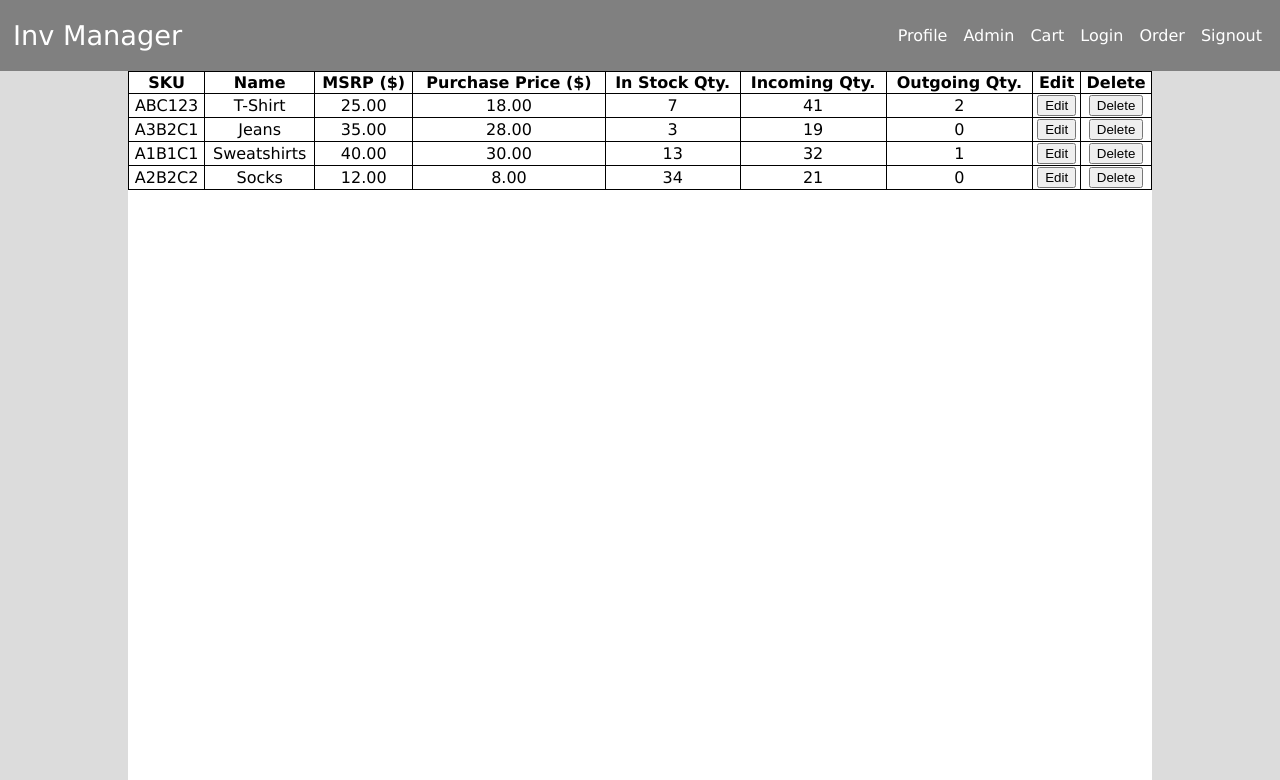
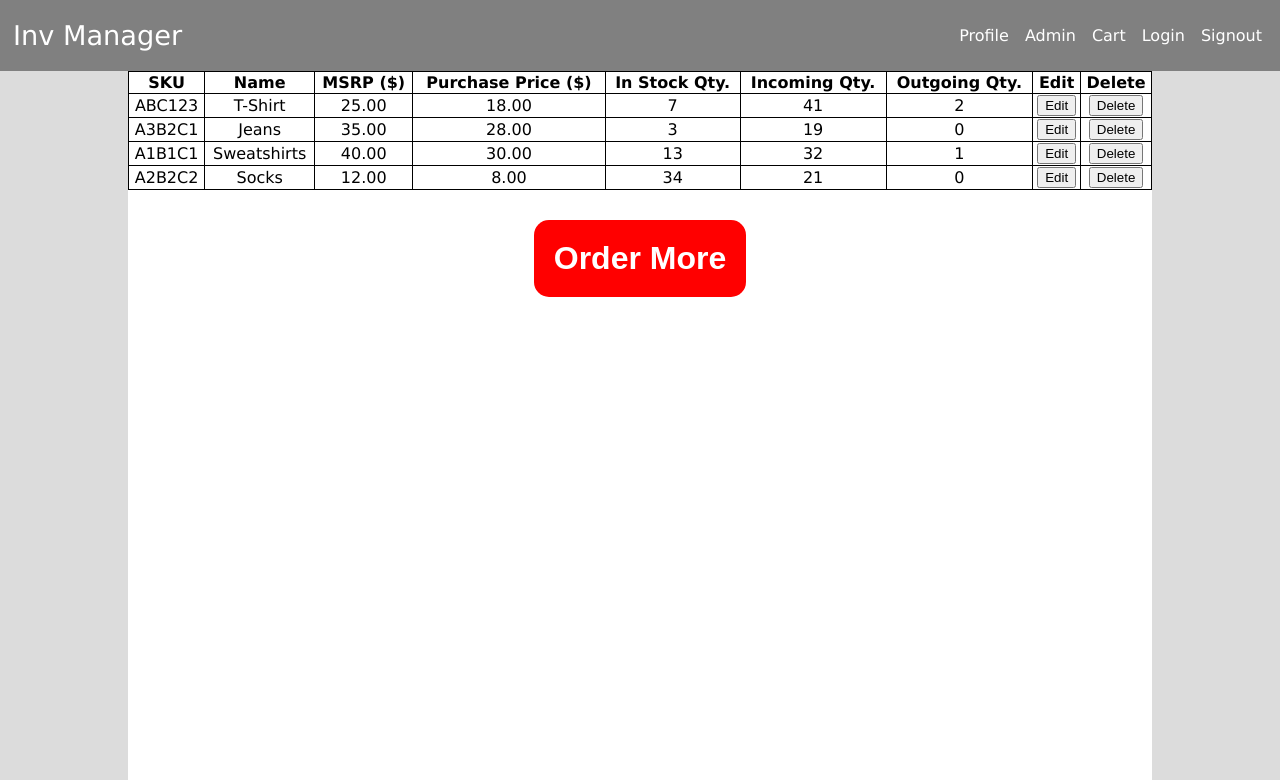
Before and after one commit to Voyex/Inventory-Management, a PHP site: page /admin.php in a window 1280 px wide. Shown: the top 780 px of the page. Run offline with PHP 8.4, Linux system fonts and the light colour scheme.

Commit message:
admin button and createOrder html

```diff
--- a/admin.php
+++ b/admin.php
@@ -71,6 +71,10 @@ include_once('template/header.php');
       </tr>
 
     </table>
+    <div class="ordering-btn">
+      <button class="order-btn" onclick="window.location.href='createOrder.php'">Order More</button>
+    </div>
+
   </form>
 </div>
 
--- a/css/admin.css
+++ b/css/admin.css
@@ -26,3 +26,28 @@ main {
 .invalid {
   color: red;
 }
+
+.ordering-btn {
+  justify-content: center;
+  display: flex;
+  align-items: center;
+  width: 100%;
+  padding-top: 30px;
+}
+
+.order-btn {
+  position: relative;
+  padding: 20px;
+  color: white;
+  font-size: 2em;
+  font-weight: 700;
+  background-color: red;
+  cursor: pointer;
+  border: none;
+  border-radius: 15px;
+  transition: 0.1s ease-in-out;
+}
+
+.order-btn:hover {
+  background-color: rgb(139, 0, 0);
+}
--- a/template/header.php
+++ b/template/header.php
@@ -42,7 +42,6 @@ $twig = new \Twig\Environment($loader);
                 <li><a href="admin.php" class="nav-link">Admin</a></li>
                 <li><a href="cart.php" class="nav-link">Cart</a></li>
                 <li><a href="login.php" class="nav-link">Login</a></li>
-                <li><a href="createOrder.php" class="nav-link">Order</a></li>
                 <li><a href="includes/signout.inc.php">Signout</a></li>
             </ul>
         </nav>
```
Also changed, not shown: views/createOrder.html (added, +49 -0 lines), 1 other file. Lines whose indentation alone changed are shown as unchanged.
